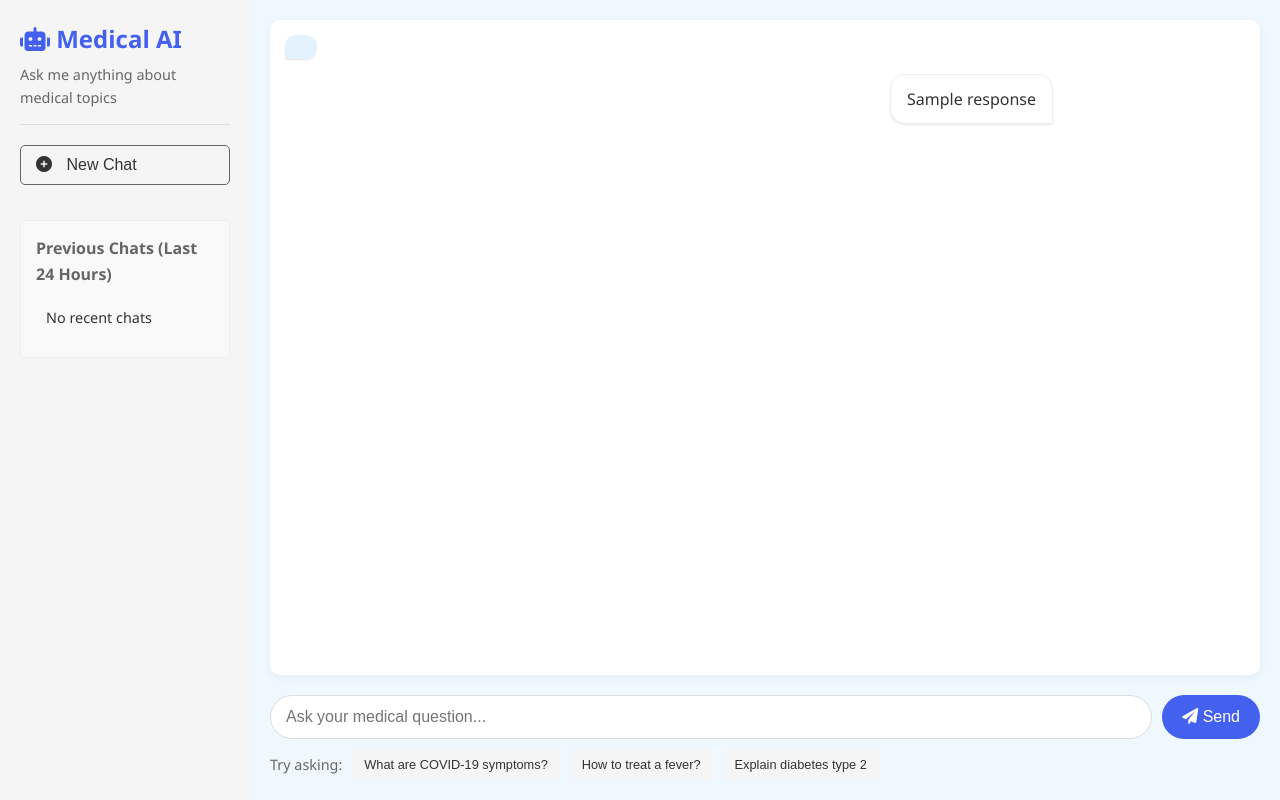
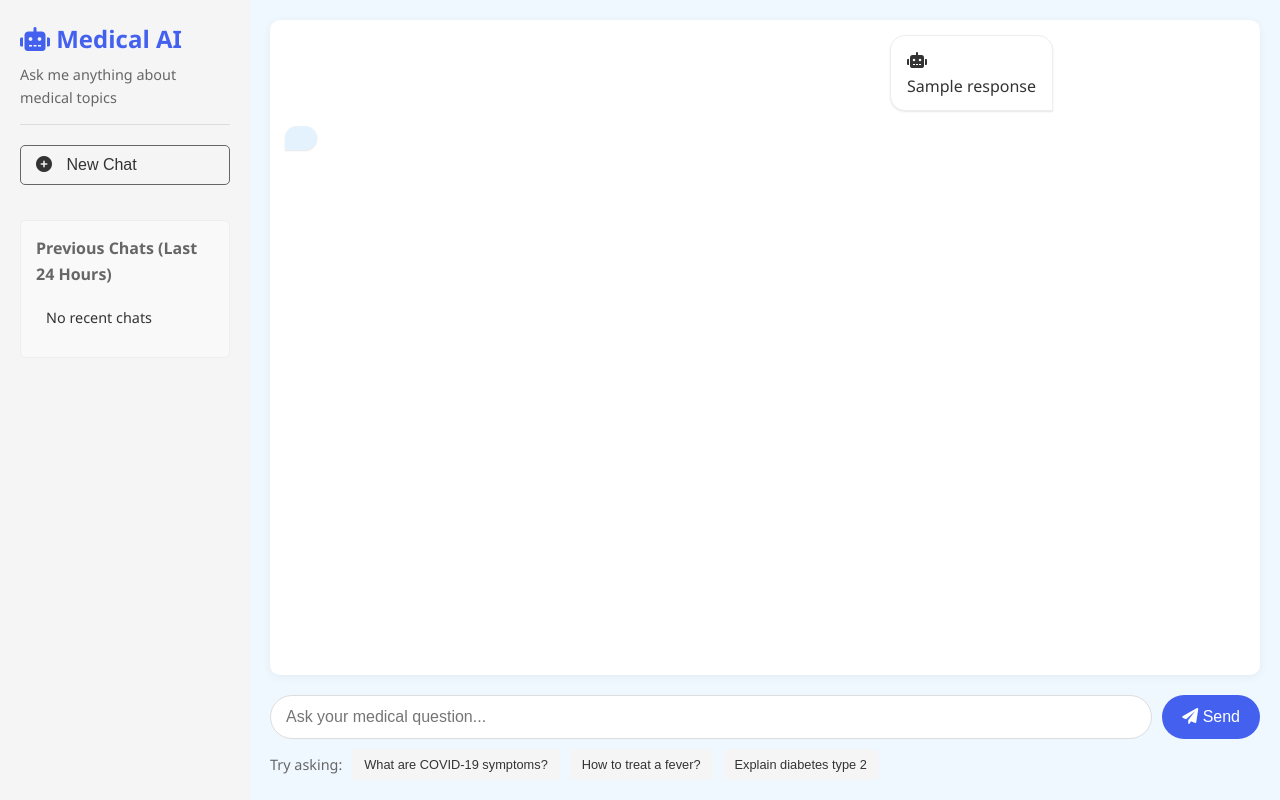
Before and after one commit to lavanya1309/bot-ai, a Flask app: template templates/index.html in a window 1280 px wide. Run offline with Flask 2, Linux system fonts and the light colour scheme; the template is opened without the code that fills it: most values are stand-ins (such as "Sample title", 1, 10 or a date in 2020); data that the repository does not hold is empty.

Commit message:
Update index.html

```diff
--- a/templates/index.html
+++ b/templates/index.html
@@ -38,13 +38,14 @@
             <div class="chat-container" id="chatContainer">
                 {% for item in conversation %}
                     <div class="message">
-                        <div class="user-message">
-                            <div class="message-content">{{ item.query|safe }}</div>
+                        <div class="ai-message">
+                            <div class="ai-avatar"><i class="fas fa-robot"></i></div>
+                            <div class="message-content">{{ item.response|safe }}</div>
                         </div>
                     </div>
                     <div class="message">
-                        <div class="ai-message">
-                            <div class="message-content">{{ item.response|safe }}</div>
+                        <div class="user-message">
+                            <div class="message-content">{{ item.query|safe }}</div>
                         </div>
                     </div>
                 {% endfor %}
```
